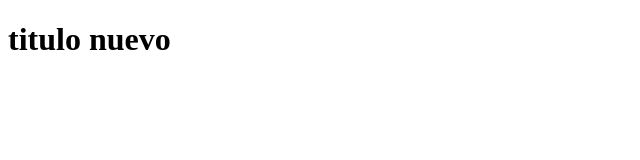
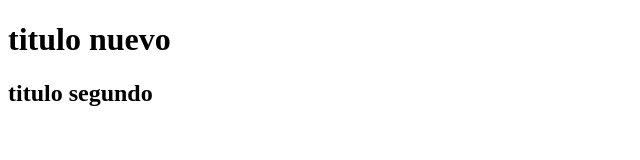
Before and after one commit to juanignam/GENERAL-REPOSITORY, a plain HTML site: page index.html in a window 1280 px wide. Shown: the whole page, without its empty margins (0-640 px from the left). Drawn offline with Linux system fonts and the light colour scheme.

Commit message:
nuevo repostiorio

```diff
--- a/index.html
+++ b/index.html
@@ -8,5 +8,6 @@
 </head>
 <body>
     <h1>titulo nuevo</h1>
+    <h2>titulo segundo</h2>
 </body>
 </html>
```
